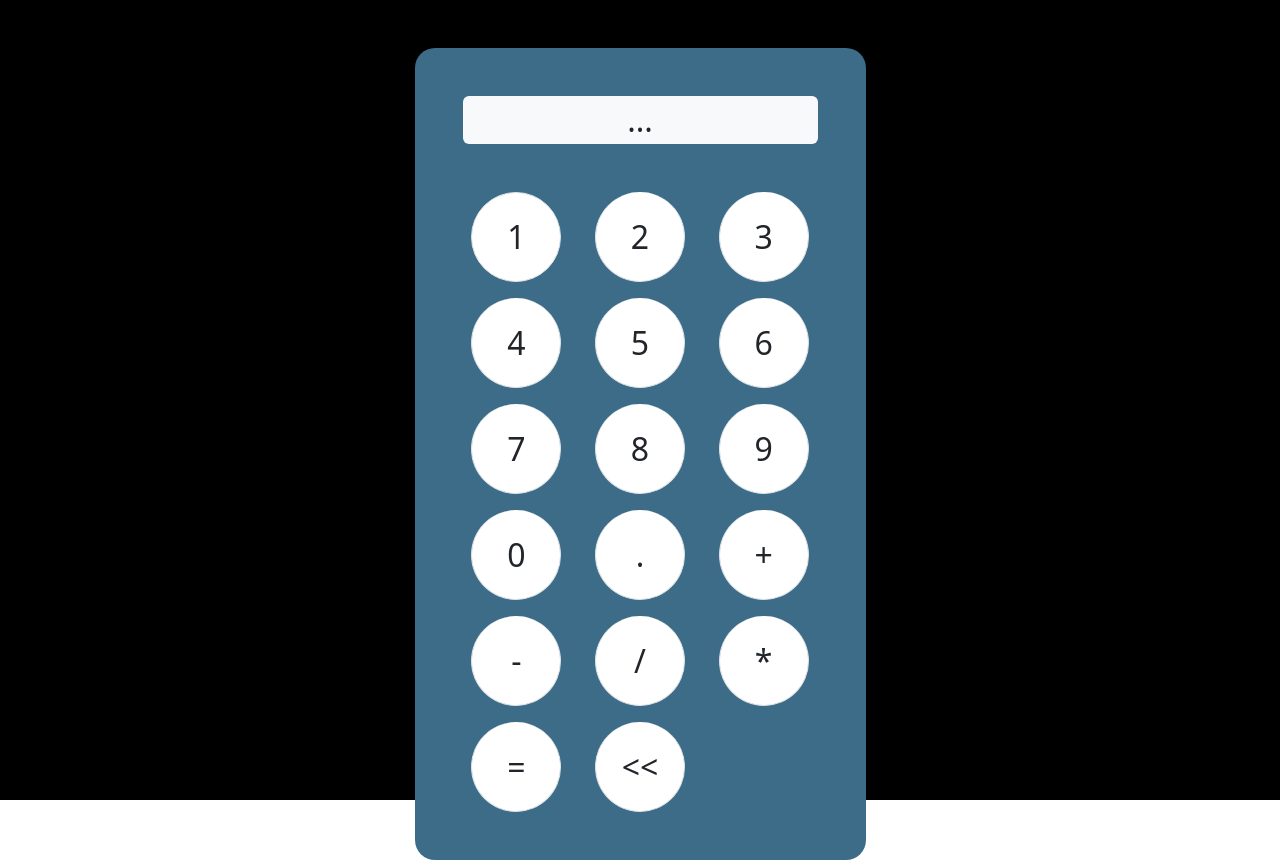
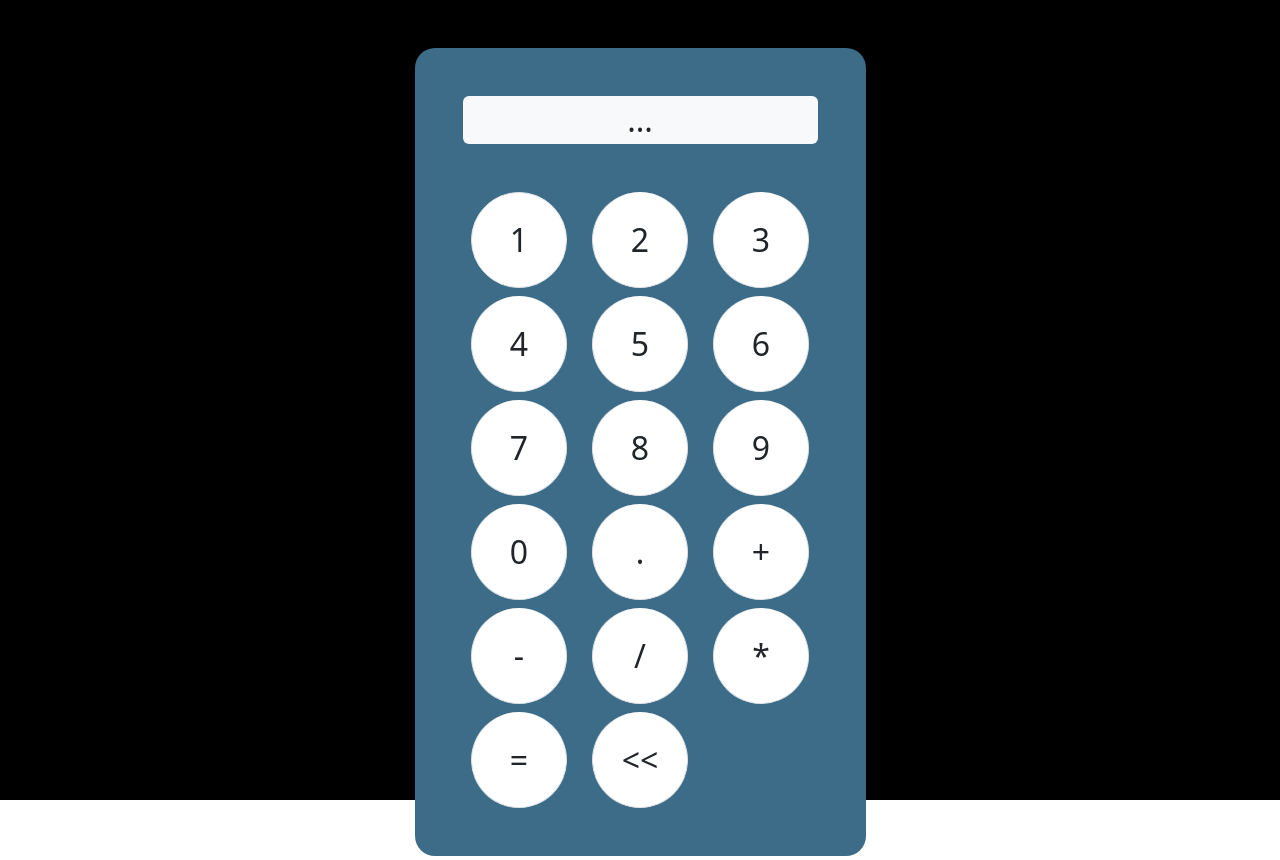
Before and after one commit to lllleao/calculadora, a Vue app: page / in a window 1280 px wide. Built offline with nearby package versions, Linux system fonts and the light colour scheme.

Commit message:
aprimorando novamente

```diff
--- a/src/components/Calculadora.vue
+++ b/src/components/Calculadora.vue
@@ -50,17 +50,20 @@ const props = defineProps(['igual', 'getNumbers', 'show', 'setNumbers', 'setOper
 .list-group {
     display: grid;
     grid-template-columns: 1fr 1fr 1fr;
-    gap: 1rem;
+    gap: .5rem;
     place-items: center;
 
     li {
-        width: 90px;
-        height: 90px;
+        width: 6rem;
+        height: 6rem;
+        max-width: 100%;
+        max-height: 100%;
         cursor: pointer;
         border-radius: 50px;
         display: flex;
         align-items: center;
         justify-content: center;
+
     }
 }
 </style>
```
